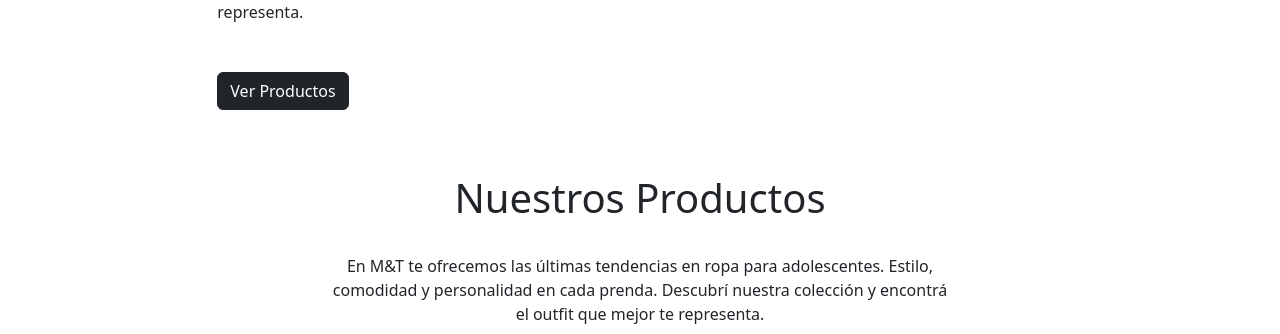
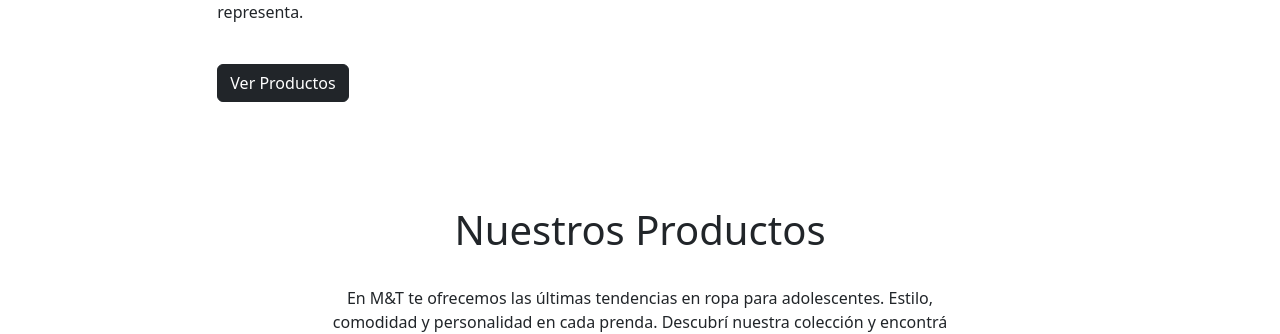
Before and after one commit to CristianSombra/myt, a React (Vite) app: page / in a window 1280 px wide. Shown: the part 413-747 px from the top of the page. Built offline with nearby package versions, Linux system fonts and the light colour scheme.

Commit message:
feat: se actualiza sección Home y Products

```diff
--- a/src/pages/home/Home.tsx
+++ b/src/pages/home/Home.tsx
@@ -24,7 +24,7 @@ const Home: React.FC<AnimateProps> = ({animate}) => {
                             <p>En M&T te ofrecemos las últimas tendencias en ropa para adolescentes. Estilo, comodidad y personalidad en cada prenda. Descubrí nuestra colección y encontrá el outfit que mejor te representa.</p>
                         </div>
                         <div className="col-12 d-flex justify-content-md-start d-md-block d-none">
-                            <button className="btn btn-dark my-3">
+                            <button className="btn btn-dark my-2">
                                 Ver Productos
                             </button>
                         </div>
--- a/src/pages/products/Products.tsx
+++ b/src/pages/products/Products.tsx
@@ -12,7 +12,7 @@ const Services: React.FC<AnimateProps> = ({animate}) => {
         className="products-container my-5"
         >
             <div className="row d-flex justify-content-center">
-                <div className="col-12 text-center">
+                <div className="col-12 text-center mt-5">
                     <h1>Nuestros Productos</h1>
                 </div>
                  <div className="col-11 col-md-6 text-center my-4">
@@ -20,17 +20,17 @@ const Services: React.FC<AnimateProps> = ({animate}) => {
                 </div>
             </div>
             <div className="row d-flex justify-content-center align-items-center">
-                <div className="col-10 col-md-2 text-center">
+                <div className="col-10 col-md-3 col-lg-2 text-center">
                     <img src={imageProducts1} className="img-fluid rounded-4" alt="..."></img>
                     <h3 className="my-3">Suéteres</h3>
                     <p>Comodidad y estilo para cualquier ocasión.</p>
                 </div>
-                <div className="col-10 col-md-2 mx-lg-5 my-5 text-center">
+                <div className="col-10 col-md-3 col-lg-2 mx-md-4 mx-lg-5 my-5 text-center">
                     <img src={imageProducts2} className="img-fluid rounded-4" alt="..."></img>
                     <h3 className="my-3">Camisetas</h3>
                     <p>Diseños versátiles para tu día a día.</p>
                 </div>
-                <div className="col-10 col-md-2 text-center">
+                <div className="col-10 col-md-3 col-lg-2 text-center">
                     <img src={imageProducts3} className="img-fluid rounded-4" alt="..."></img>
                     <h3 className="my-3">Chaquetas</h3>
                     <p>Protección y tendencia en cada detalle.</p>
```
